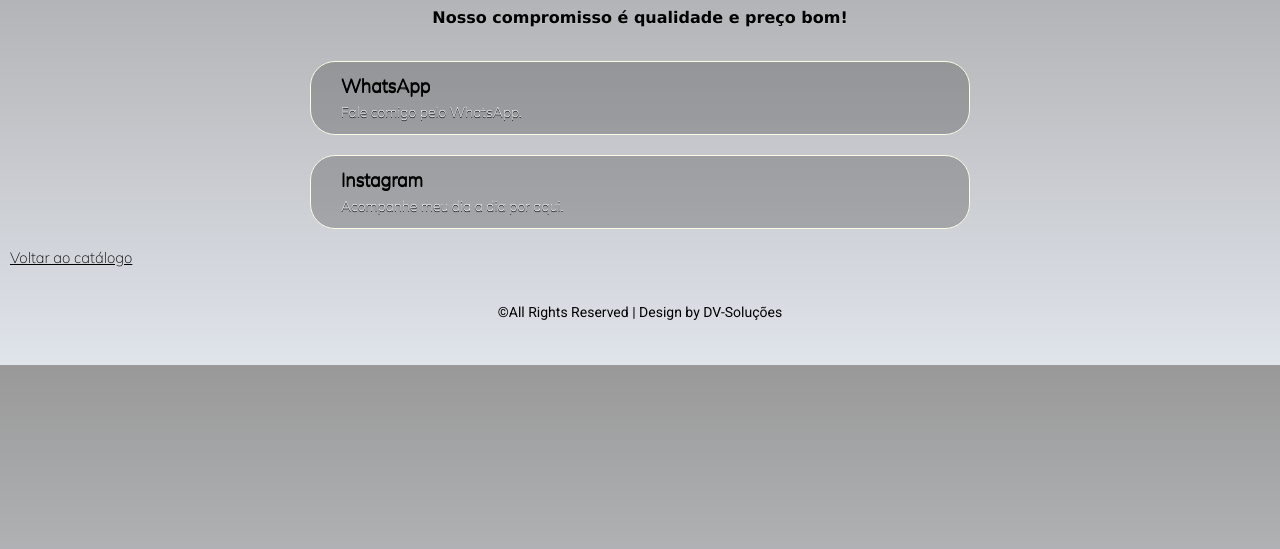
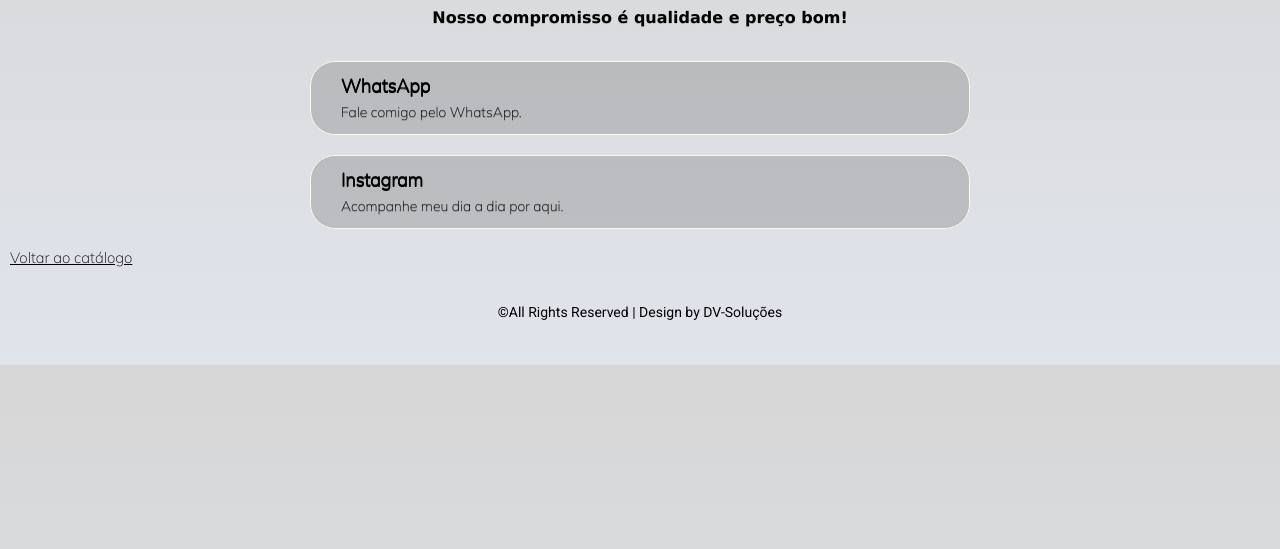
Before and after one commit to catalogodv/catalogodv.github.io, a plain HTML site: page LinkTree/linktree.html in a window 1280 px wide. Shown: the part 207-756 px from the top of the page. Drawn offline with Linux system fonts and the light colour scheme.

Commit message:
Update style.css

```diff
--- a/LinkTree/style.css
+++ b/LinkTree/style.css
@@ -50,9 +50,9 @@ table {
 
 body{
     color: rgb(0, 0, 0);
-    background: #5c5e63;  /* fallback for old browsers */
-    background: -webkit-linear-gradient(to top, #e0e2e6, #a1a0a0);
-    background: linear-gradient(to top , #e0e4eb, #999999);
+    background: #bababb;  /* fallback for old browsers */
+    background: -webkit-linear-gradient(to top, #e0e2e6, #8f8f8f);
+    background: linear-gradient(to top , #e0e4eb, #d6d6d6);
     background-repeat:round;
     font-family: 'Mulish', sans-serif;
 }
@@ -110,7 +110,7 @@ p{
 
 .link-list li a{
     display: block;
-    background: rgba(34, 33, 33, 0.25);
+    background: rgba(83, 83, 83, 0.25);
     border: solid 1px rgb(252, 251, 229);
 
     padding: 15px  30px;
@@ -128,8 +128,8 @@ span{
     display: block;
     margin-top: 10px;
     font-family: 'Mulish', Times, serif;
-    color: rgb(255, 255, 255);
-    text-shadow: rgb(0, 0, 0) 0px 0.5px 0px;
+    color: rgb(0, 0, 0);
+    text-shadow: rgb(139, 139, 139) 0px 0.5px 0px;
     font-weight: 300;
     font-size: 14px;
 }
@@ -172,6 +172,7 @@ footer{
     margin-bottom: 30px;
     color: #000000;
     border-radius: 20px;
+
 }
 .botao:hover{
     background-color: #b6b6b6;
```
